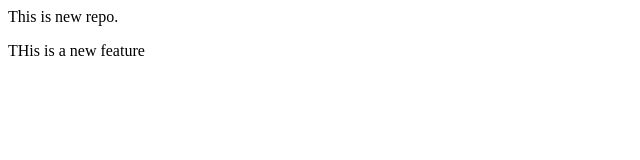
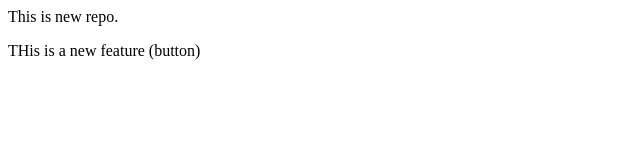
Before and after one commit to alihsn-2793/Local-Repo, a plain HTML site: page index.html in a window 1280 px wide. Shown: the full height of the page, 0-640 px from the left. Drawn offline with Linux system fonts and the light colour scheme.

Commit message:
Add Button

```diff
--- a/index.html
+++ b/index.html
@@ -1,2 +1,2 @@
 <p> This is new repo. </p>
-<p> THis is a new feature</p>
+<p> THis is a new feature (button)</p>
```
